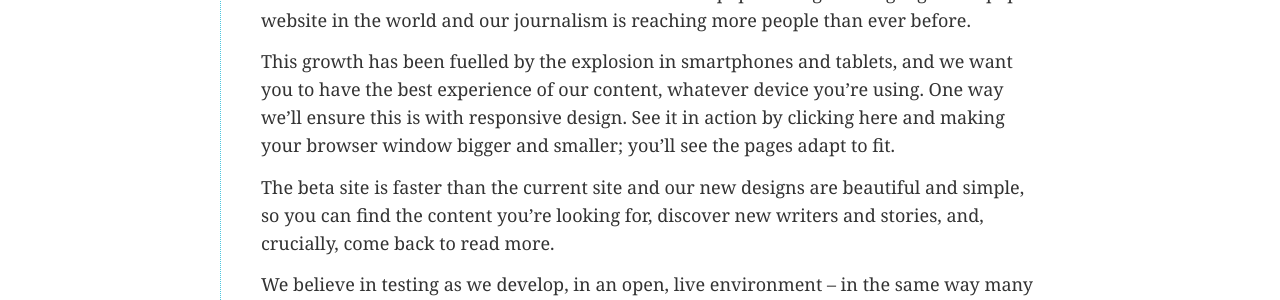
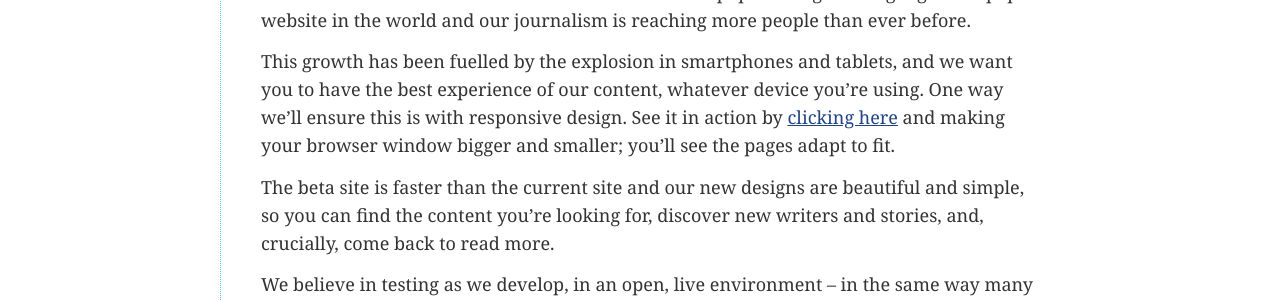
Before and after one commit to guardian/next, a Jekyll site: the page built from jekyll/_posts/2014-02-06-welcome-to-our-beta-site.md, in a window 1280 px wide. Shown: the part 501-801 px from the top of the page. Built offline with Jekyll 4.4.1, drawn with Linux system fonts in a browser that asks for light colours; some web fonts are replaced; Markdown is read by kramdown in place of the engine named in the settings; some of the changed lines change nothing that is shown.

Commit message:
fix missing link (thanks @theefer)

```diff
--- a/jekyll/_posts/2014-02-06-welcome-to-our-beta-site.md
+++ b/jekyll/_posts/2014-02-06-welcome-to-our-beta-site.md
@@ -8,7 +8,7 @@ Hello. This blog is where we'll share our latest thinking as we test ideas for o
 
 The reason for this evolution of our apps and website is simple. We have rapidly evolved from a UK newspaper to a global, cross-platform digital news brand with a global audience of more than 40m readers. We're now the third most popular English-language newspaper website in the world and our journalism is reaching more people than ever before.
 
-This growth has been fuelled by the explosion in smartphones and tablets, and we want you to have the best experience of our content, whatever device you're using. One way we'll ensure this is with responsive design. See it in action by clicking here and making your browser window bigger and smaller; you'll see the pages adapt to fit.
+This growth has been fuelled by the explosion in smartphones and tablets, and we want you to have the best experience of our content, whatever device you're using. One way we'll ensure this is with responsive design. See it in action by [clicking here](http://www.theguardian.com/preference/platform/mobile?page=http%3A%2F%2Fwww.theguardian.com%2Fuk%3Fview%3Dmobile) and making your browser window bigger and smaller; you'll see the pages adapt to fit.
 
 The beta site is faster than the current site and our new designs are beautiful and simple, so you can find the content you're looking for, discover new writers and stories, and, crucially, come back to read more.
 
```
